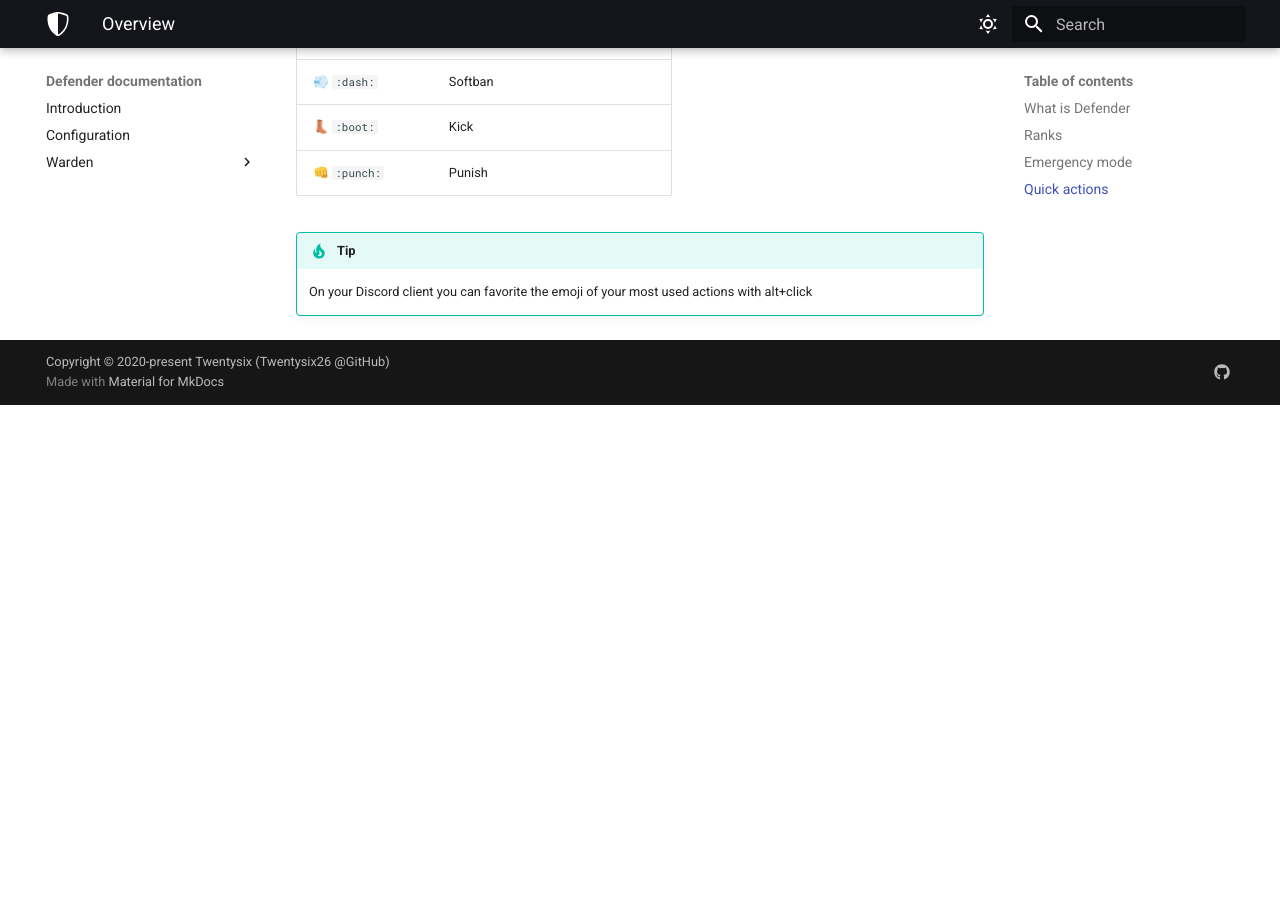
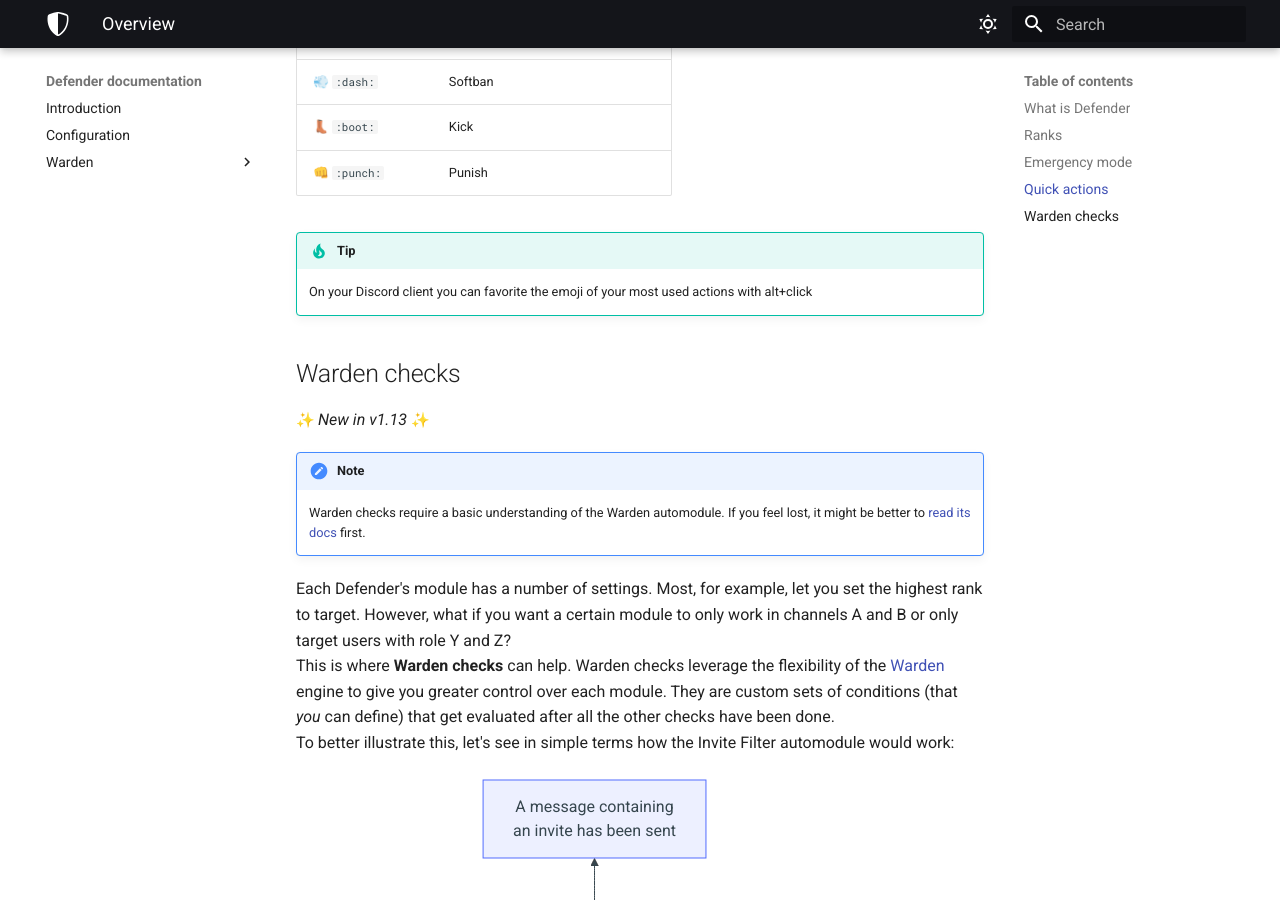
Before and after one commit to Twentysix26/defender-docs, an MkDocs documentation site: the page built from docs/index.md, in a window 1280 px wide and 900 px high, scrolled down 3643 px. Built offline with MkDocs 1.6.1 and Material for MkDocs 9.7.7, drawn with Linux system fonts in a browser that asks for light colours; emoji names are drawn with the system emoji font; before the commit the page ends 4048 px from its top, so only the background shows below that; some of the changed text lies outside the part shown.

Commit message:
Add Warden checks

````diff
--- a/docs/index.md
+++ b/docs/index.md
@@ -108,3 +108,56 @@
 !!! tip
 
     On your Discord client you can favorite the emoji of your most used actions with alt+click
+
+## Warden checks
+
+:sparkles: *New in v1.13* :sparkles:
+
+!!! note
+
+    Warden checks require a basic understanding of the Warden automodule. If you feel lost, it might be better to [read its docs](warden/overview) first.
+
+Each Defender's module has a number of settings. Most, for example, let you set the highest rank to target. However, what if you want a certain module to only work in channels A and B or only target users with role Y and Z?
+This is where **Warden checks** can help. Warden checks leverage the flexibility of the [Warden](warden/overview) engine to give you greater control over each module. They are custom sets of conditions (that *you* can define) that get evaluated after all the other checks have been done.
+To better illustrate this, let's see in simple terms how the Invite Filter automodule would work:
+
+``` mermaid
+graph TB
+  A[A message containing<br>an invite has been sent] <--> B{Is the message's<br>author staff?};
+  B --> | No | C{Is the message's<br>author below rank X?}
+  C --> | Yes | D{Are the custom<br>Warden checks satisfied?}
+  D --> | Yes | E[Take action on<br>the author]
+  F[Do nothing]
+  B --> | Yes | F
+  C --> | No | F
+  D --> | No | F
+  style D fill:#ff8166,stroke:#f66,stroke-width:2px,color:#fff,stroke-dasharray: 5 5
+```
+
+As you can see, Warden checks are the last thing that gets evaluated before taking action on the user. And they can be any combination of [conditions](warden/statements/#conditions) and [condition blocks](/warden/overview/#defining-a-more-complex-rule). A few examples:
+
+```yaml
+- channel-matches-any: [general] # Only work in the general channel
+```
+
+```yaml
+- channel-is-public: true # Only work in public channels
+```
+
+```yaml
+- if-not: # Exclude the spam channel and users with spammer role
+  - channel-matches-any: [spam]
+  - user-has-any-role-in: [spammer]
+```
+
+Warden checks can be set in the settings subcommands of each module
+e.g.
+```yaml
+### To set them ###
+[p]dset invitefilter wdchecks
+- channel-is-public: true
+### Display them ###
+[p]dset invitefilter wdchecks
+### Remove them ###
+[p]dset invitefilter wdchecks remove
+```
--- a/mkdocs.yml
+++ b/mkdocs.yml
@@ -44,6 +44,9 @@
   - pymdownx.superfences
   - attr_list
   - md_in_html
+  - pymdownx.emoji:
+      emoji_index: !!python/name:materialx.emoji.twemoji
+      emoji_generator: !!python/name:materialx.emoji.to_svg
 nav:
     - Introduction: '../'
     - 'Configuration': 'configuration'
````
